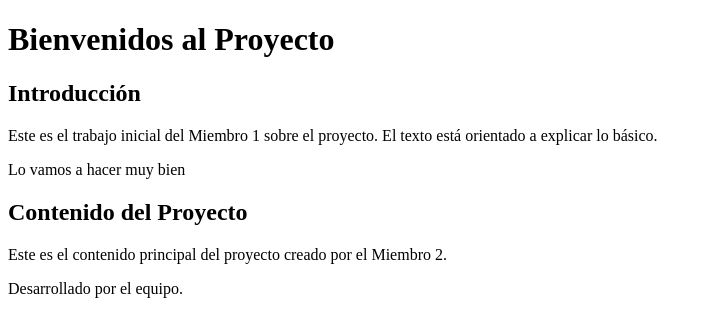
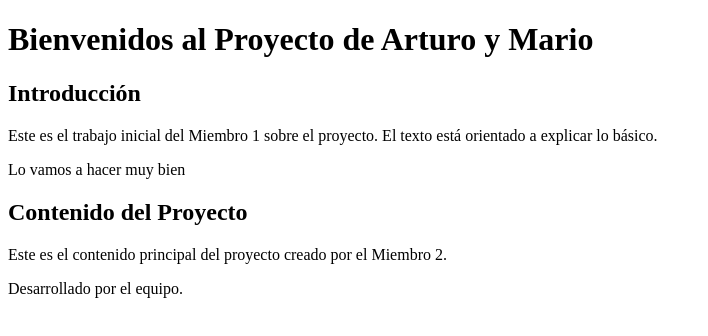
Before and after one commit to MarioCortes9/Prueba1, a plain HTML site: page index1.html in a window 1280 px wide. Shown: the whole page, without its empty margins (0-708 px from the left). Drawn offline with Linux system fonts and the light colour scheme.

Commit message:
nuevos cambios miembro 1

```diff
--- a/index1.html
+++ b/index1.html
@@ -3,11 +3,11 @@
 <head>
   <meta charset="UTF-8">
   <meta name="viewport" content="width=device-width, initial-scale=1.0">
-  <title>Proyecto de Resolución de Conflictos</title>
+  <title>Proyecto de Resolución de Conflictos entre miembros</title>
 </head>
 <body>
   <header>
-    <h1>Bienvenidos al Proyecto</h1>
+    <h1>Bienvenidos al Proyecto de Arturo y Mario</h1>
   </header>
 
   <section id="miembro1">
```
